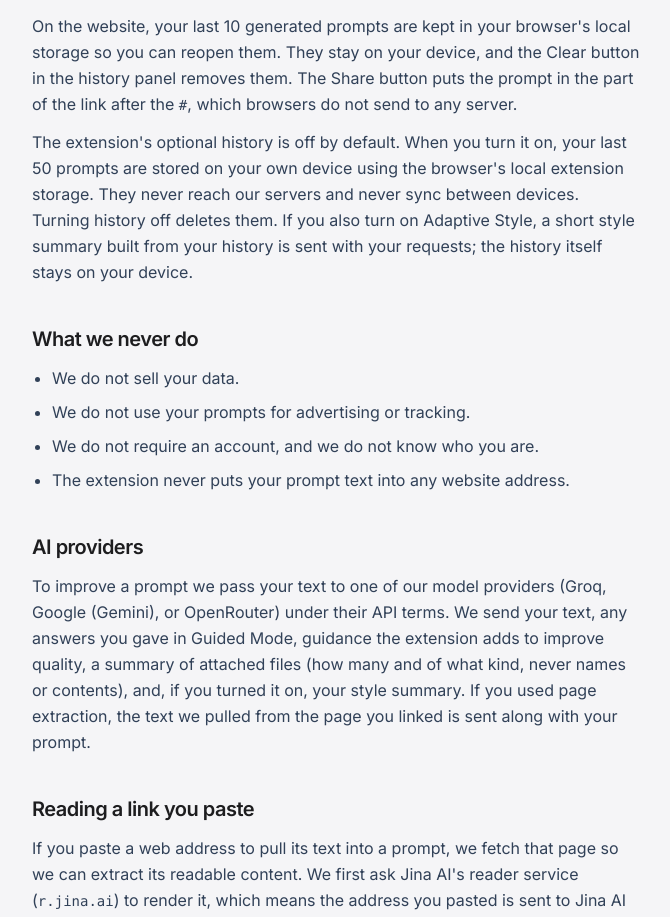
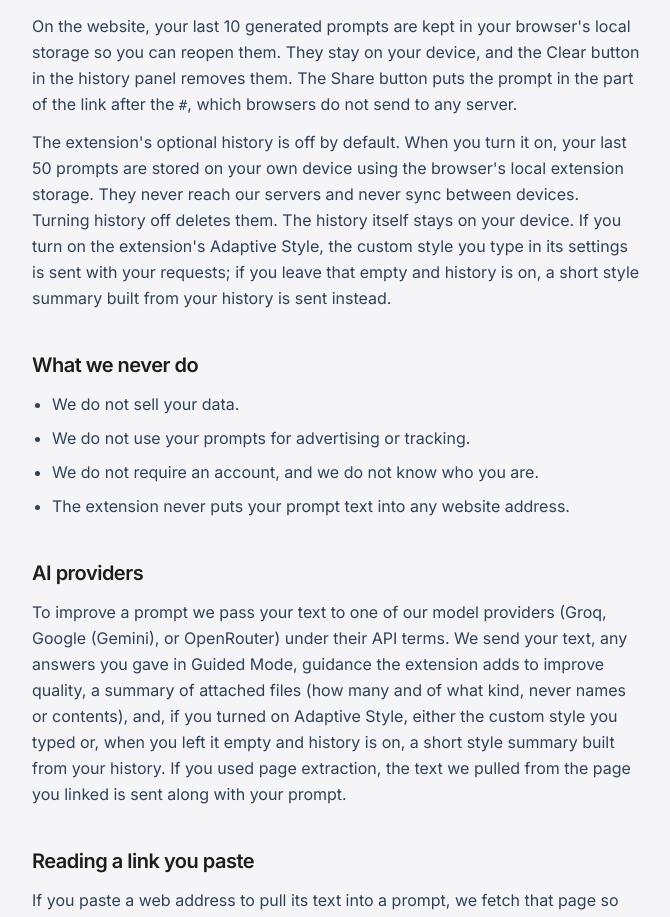
Before and after one commit to Nidan73/prompt-generator, a Next.js app: page /privacy in a window 1280 px wide. Shown: the part 885-1802 px from the top of the page, without its empty margins (304-974 px from the left). Built offline with nearby package versions, Linux system fonts and the light colour scheme.

Commit message:
docs(privacy): mention the typed Adaptive Style
With Adaptive Style on, the extension sends the custom style the user
typed, and only falls back to a summary built from history when that is
empty and history is on. The history and AI providers paragraphs now
say both.

```diff
--- a/app/privacy/page.tsx
+++ b/app/privacy/page.tsx
@@ -72,8 +72,10 @@ export default function PrivacyPage() {
           The extension&apos;s optional history is off by default. When you turn it on, your last 50
           prompts are stored on your own device using the browser&apos;s local extension storage.
           They never reach our servers and never sync between devices. Turning history off deletes
-          them. If you also turn on Adaptive Style, a short style summary built from your history
-          is sent with your requests; the history itself stays on your device.
+          them. The history itself stays on your device. If you turn on the extension&apos;s
+          Adaptive Style, the custom style you type in its settings is sent with your requests; if
+          you leave that empty and history is on, a short style summary built from your history is
+          sent instead.
         </p>
       </Section>
 
@@ -91,8 +93,9 @@ export default function PrivacyPage() {
           To improve a prompt we pass your text to one of our model providers (Groq, Google
           (Gemini), or OpenRouter) under their API terms. We send your text, any answers you gave
           in Guided Mode, guidance the extension adds to improve quality, a summary of attached
-          files (how many and of what kind, never names or contents), and, if you turned it on,
-          your style summary. If you used page extraction, the text we pulled from the
+          files (how many and of what kind, never names or contents), and, if you turned on
+          Adaptive Style, either the custom style you typed or, when you left it empty and history
+          is on, a short style summary built from your history. If you used page extraction, the text we pulled from the
           page you linked is sent along with your prompt.
         </p>
       </Section>
```
